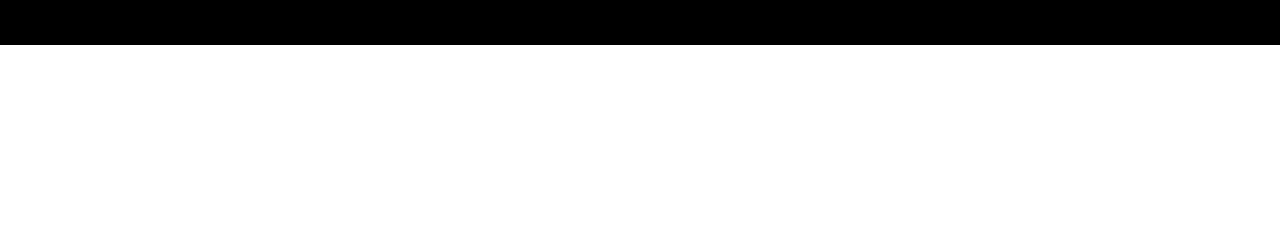
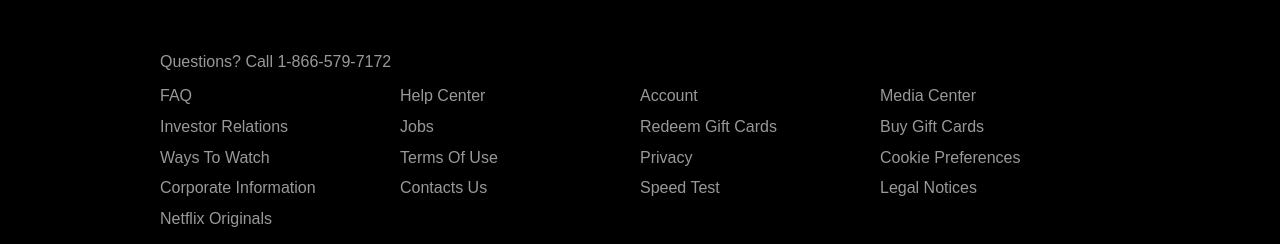
Before and after one commit to RomaZinkevich/Netflix-Homepage-Clone, a plain HTML site: page index.html in a window 1280 px wide. Shown: the part 1283-1527 px from the top of the page. Before the commit the page ends 1328 px from the top, so only its background shows below. Drawn offline with Linux system fonts and the light colour scheme.

Commit message:
added footer

```diff
--- a/index.html
+++ b/index.html
@@ -146,7 +146,32 @@
             </div>
         </div>
     </section>
-
+    <footer>
+        <div class="container">
+            <div>
+                <p class="text-dark">Questions? Call 1-866-579-7172</p>
+            </div>
+            <div class="links">
+                <a href="#">FAQ</a>
+                <a href="#">Help Center</a>
+                <a href="#">Account</a>
+                <a href="#">Media Center</a>
+                <a href="#">Investor Relations</a>
+                <a href="#">Jobs</a>
+                <a href="#">Redeem Gift Cards</a>
+                <a href="#">Buy Gift Cards</a>
+                <a href="#">Ways To Watch</a>
+                <a href="#">Terms Of Use</a>
+                <a href="#">Privacy</a>
+                <a href="#">Cookie Preferences</a>
+                <a href="#">Corporate Information</a>
+                <a href="#">Contacts Us</a>
+                <a href="#">Speed Test</a>
+                <a href="#">Legal Notices</a>
+                <a href="#">Netflix Originals</a>
+            </div>
+        </div>
+    </footer>
 </body>
 <script src="main.js"></script>
 </html>
--- a/style.css
+++ b/style.css
@@ -7,6 +7,7 @@
 
 a {
     text-decoration: none;
+    color: #999;
 }
 
 h1, h2, h3, h4, p {
@@ -19,6 +20,12 @@ p {
 
 img {
     width: 100%;
+}
+
+.container {
+    max-width: 70%;
+    margin: auto;
+    overflow: hidden;
 }
 
 
@@ -97,9 +104,6 @@ img {
 }
 
 .tabs .container {
-    max-width: 70%;
-    margin: auto;
-    overflow: hidden;
     display: grid;
     grid-template-columns: repeat(3, 1fr);
     grid-gap: 1rem;
@@ -134,11 +138,6 @@ img {
 /* Tab-content */
 .tab-content {
     background-color: #000;
-}
-
-.tab-content .container {
-    max-width: 70%;
-    margin: auto;
 }
 
 .tab-content-item {
@@ -209,6 +208,22 @@ td,th {
     padding:0.8rem 1rem;
 }
 
+/* Footer */
+footer {
+    background-color: #000;
+}
+
+footer .container {
+    max-width: 75%;
+}
+
+footer .links {
+    display: grid;
+    grid-template-columns: repeat(4, 1fr);
+    grid-row-gap: 0.8rem;
+    margin: 1rem 0;
+}
+
 
 /* Btn */
 .btn {
```
